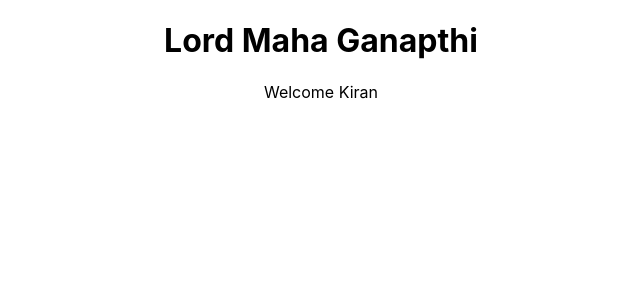
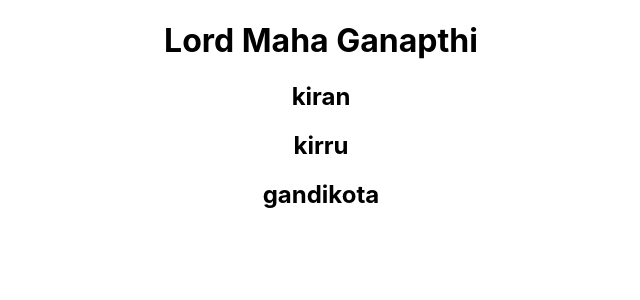
Before and after one commit to kiran226/demow, a React (Create React App) app: page / in a window 1280 px wide. Shown: the top 300 px of the page, without its empty margins (319-959 px from the left). Built offline with nearby package versions, Linux system fonts and the light colour scheme.

Commit message:
list rendering

```diff
--- a/src/App.js
+++ b/src/App.js
@@ -1,6 +1,7 @@
 
 import './App.css';
-import UserGreeting from './components/UserGreeting';
+import NameList from './components/NameList';
+// import UserGreeting from './components/UserGreeting';
 // import ParentComponent from './components/ParentComponent';
 // import EventBind from './components/EventBind';
 
@@ -11,7 +12,8 @@
 
      {/* <EventBind/> */}
      {/* <ParentComponent /> */}
-     <UserGreeting />
+     {/* <UserGreeting /> */}
+     <NameList/>
     </div>
   );
 }
--- /dev/null
+++ b/src/components/NameList.js
@@ -0,0 +1,17 @@
+import React from 'react'
+
+function NameList() {
+    const names =['kiran','kirru','gandikota'];
+    const nameList = names.map(name => <h2>{name}</h2>)
+    return (
+        <div>
+            {
+                // names.map(name => <h2>{name}</h2> )
+                nameList
+            }
+
+        </div>
+    )
+}
+
+export default NameList
```
